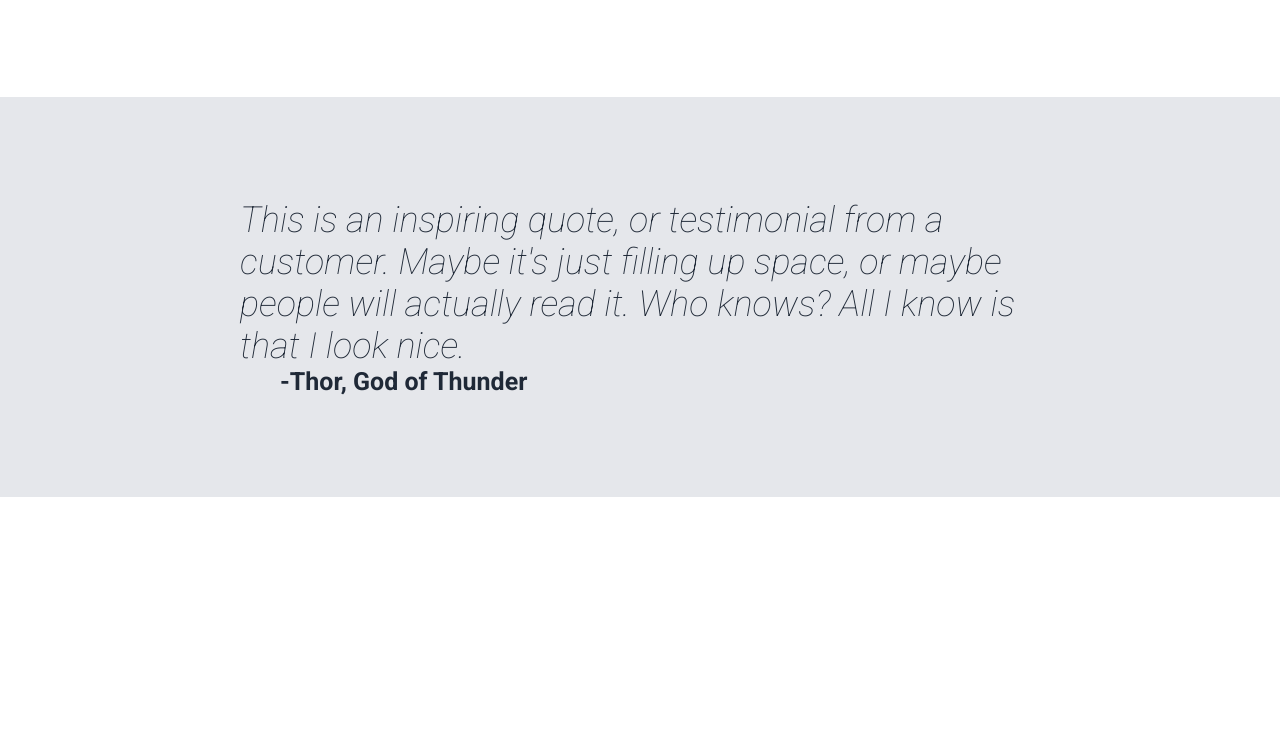
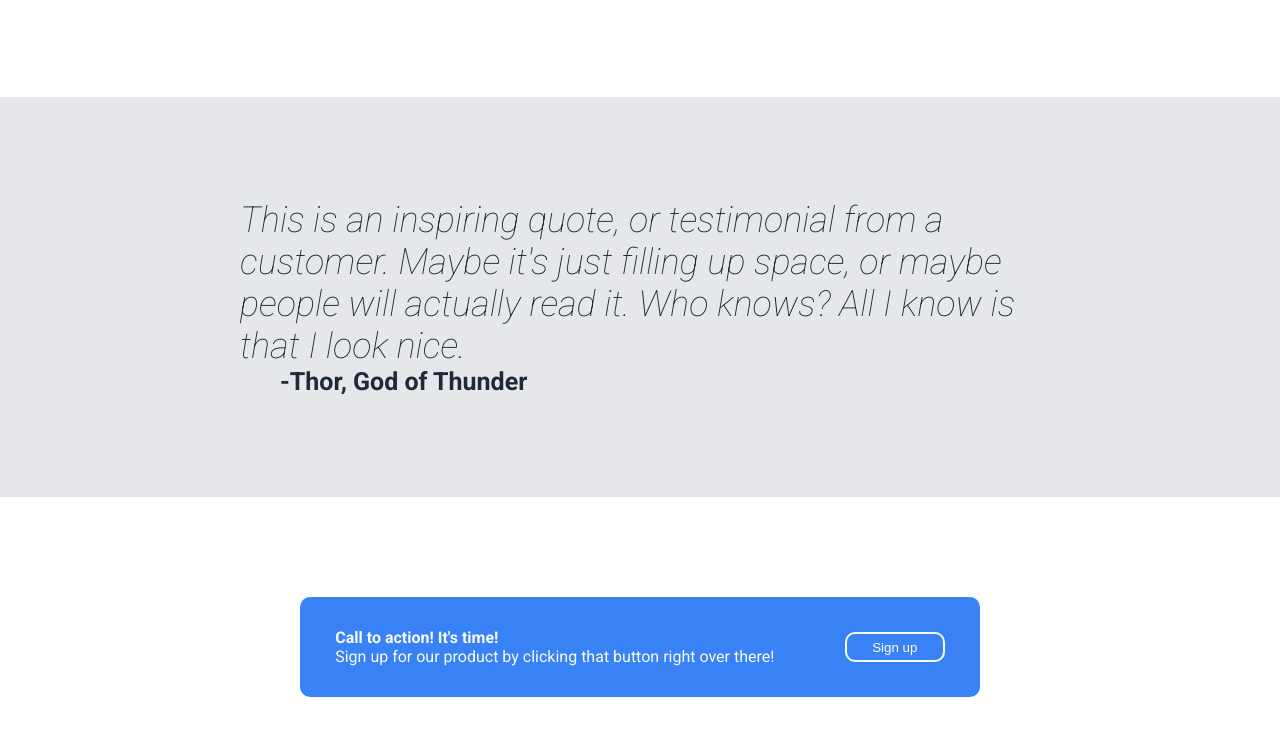
Before and after one commit to int-29/landing-page, a plain HTML site: page index.html in a window 1280 px wide. Shown: the part 933-1668 px from the top of the page. Before the commit the page ends 1430 px from the top, so only its background shows below. Drawn offline with Linux system fonts and the light colour scheme.

Commit message:
Add action section

```diff
--- a/index.html
+++ b/index.html
@@ -50,5 +50,13 @@
         <p>This is an inspiring quote, or testimonial from a customer. Maybe it's just filling up space, or maybe people will actually read it. Who knows? All I know is that I look nice.</p>
         <p class="author">-Thor, God of Thunder</p>
     </div>
+
+    <div class="action">
+        <div class="text">
+            <p style="font-weight: bold;">Call to action! It's time!</p>
+            <p>Sign up for our product by clicking that button right over there!</p>
+        </div>
+        <button class="button">Sign up</button>
+    </div>
 </body>
 </html>
--- a/style.css
+++ b/style.css
@@ -87,6 +87,7 @@ html, body {
     height: 30px;
     border: none;
     border-radius: 10px;
+    cursor: pointer;
 }
 
 .info {
@@ -150,3 +151,23 @@ html, body {
     font-style: normal;
     font-size: 25px;
 }
+
+.action {
+    display: flex;
+    background-color: #3882f6;
+    height: 100px;
+    margin: 100px 300px;
+    border: none;
+    border-radius: 10px;
+    color: #F9FAF8;
+    justify-content: space-around;
+    align-items: center;
+}
+
+.action p {
+    margin: 0;
+}
+
+.action button {
+    border:#F9FAF8 solid 2px;
+}
```
